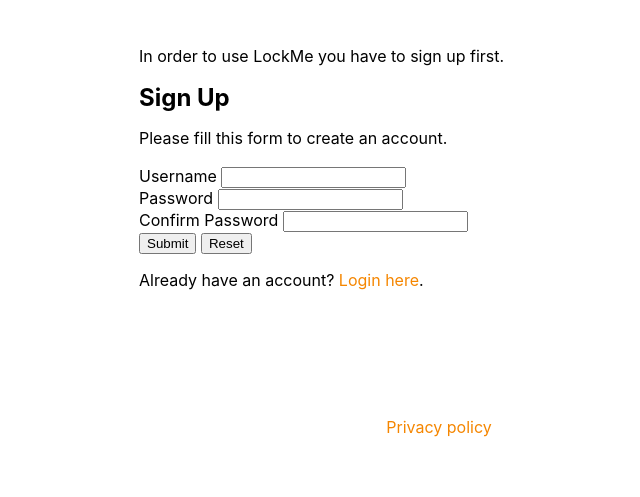
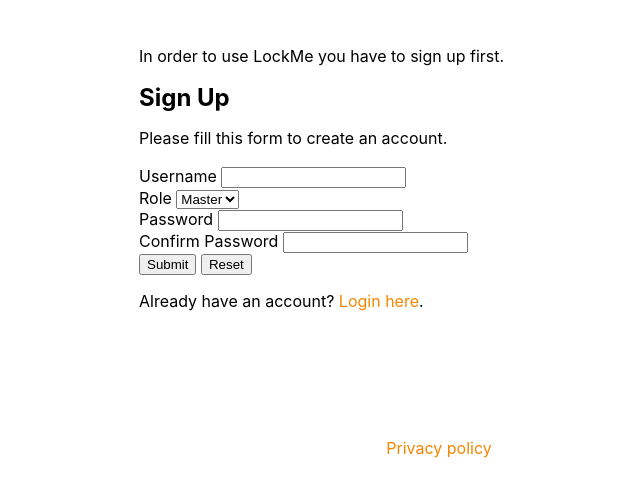
Before and after one commit to phil10430/Lockme-Website, a PHP site: page /register_page.php in a window 1280 px wide. Shown: the top 497 px of the page, without its empty margins (201-841 px from the left). Run offline with PHP 8.4, Linux system fonts and the light colour scheme; some libraries are stand-ins or nearby versions.

Commit message:
add role + show only login form if not logged in

```diff
--- a/register.php
+++ b/register.php
@@ -2,6 +2,7 @@
 
 // Define variables and initialize with empty values
 $username = $password = $confirm_password = "";
+$role = "role_init";
 $username_err = $password_err = $confirm_password_err = "";
 
 // Processing form data when form is submitted
@@ -22,6 +23,8 @@
 
             // Set parameters
             $param_username = trim($_POST["username"]);
+            $param_role = trim($_POST["role"]);
+
 
             // Attempt to execute the prepared statement
             if(mysqli_stmt_execute($stmt)){
@@ -32,6 +35,7 @@
                     $username_err = "This username is already taken.";
                 } else{
                     $username = trim($_POST["username"]);
+                    $role = trim($_POST["role"]);
                 }
             } else{
                 echo "Oops! Something went wrong. Please try again later.";
@@ -65,14 +69,16 @@
     if(empty($username_err) && empty($password_err) && empty($confirm_password_err)){
 
         // Prepare an insert statement
-        $sql = "INSERT INTO users (username, password) VALUES (?, ?)";
+        $sql = "INSERT INTO users (username, password, role) VALUES (?,?,?)";
 
         if($stmt = mysqli_prepare($link, $sql)){
             // Bind variables to the prepared statement as parameters
-            mysqli_stmt_bind_param($stmt, "ss", $param_username, $param_password);
+            // sss = number of columns
+            mysqli_stmt_bind_param($stmt, "sss", $param_username, $param_password, $param_role);
 
             // Set parameters
             $param_username = $username;
+            $param_role = $role;
             $param_password = password_hash($password, PASSWORD_DEFAULT); // Creates a password hash
 
             // Attempt to execute the prepared statement
@@ -85,7 +91,7 @@
                  $_SESSION["loggedin"] = true;
                  $_SESSION["id"] = $id;
                  $_SESSION["username"] = $username;
-
+                 $_SESSION["role"] = $role;
                  // Redirect user to welcome page
                   header("location: index.php");
             } else{
--- a/register_form.php
+++ b/register_form.php
@@ -9,6 +9,13 @@
                 <label>Username</label>
                 <input type="text" name="username" class="form-control <?php echo (!empty($username_err)) ? 'is-invalid' : ''; ?>" value="<?php echo $username; ?>">
                 <span class="invalid-feedback"><?php echo $username_err; ?></span>
+            </div>
+            <div class="form-group">
+                <label>Role</label>
+                <select name="role">
+                     <option value="master">Master</option>
+                    <option value="slave">Slave</option>
+                </select>
             </div>
             <div class="form-group">
                 <label>Password</label>
```
Also changed, not shown: index.php (+6 -10 lines).
